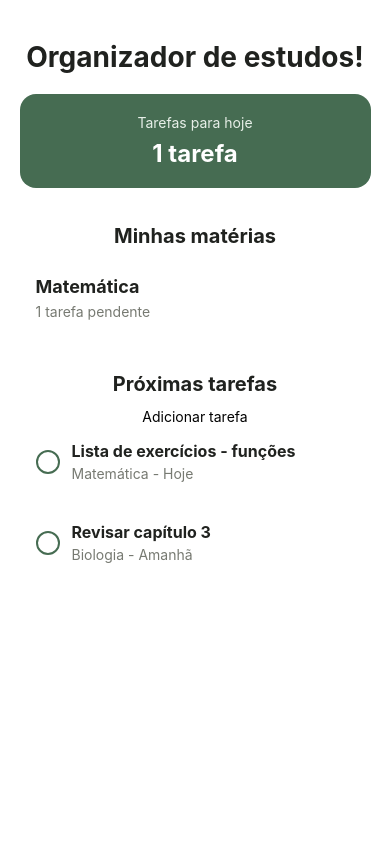
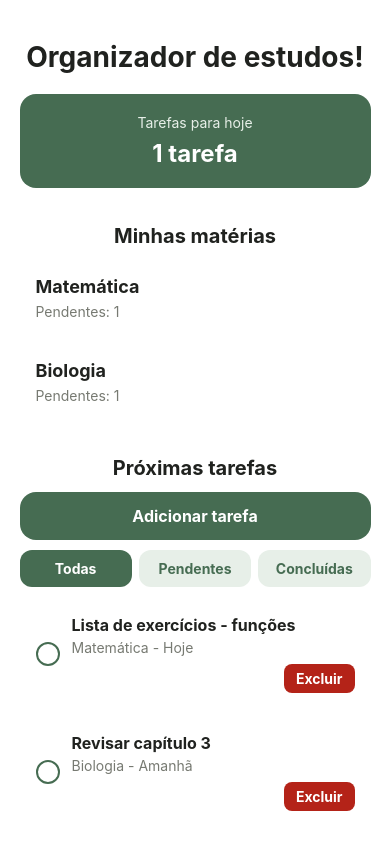
Before and after one commit to LuisAgrizzi/study-planner-organizador-de-estudos-, a React Native app in the folder mobile/: screen / in a window 390 px wide. Built offline with nearby package versions, Linux system fonts and the light colour scheme.

Commit message:
Adiciona filtros e exclusão de tarefas

```diff
--- a/mobile/App.js
+++ b/mobile/App.js
@@ -4,10 +4,10 @@ import { StatusBar } from 'expo-status-bar';
 // Importa a ferramenta para guardar e atualizar informações no app
 import { useState } from 'react';
 
-// Importa ferramentas para criar estilos e elementos visuais
+// Importa componentes da tela, campos de texto e ferramentas de estilo
 import { TextInput, Pressable, ScrollView, StyleSheet, Text, View } from 'react-native';
 
-// Lista de tarefas
+// Tarefas de exemplo exibidas quando o aplicativo é aberto
 const tasks = [
   {
     id: '1',
@@ -33,11 +33,15 @@ export default function App() {
   const [newTaskName, setNewTaskName] = useState('');
   const [newTaskSubject, setNewTaskSubject] = useState('');
   const [newTaskDate, setNewTaskDate] = useState('');
-  // Verifica os campos, adiciona a tarefa à lista e fecha o formulário
+  // Guarda o aviso quando algum campo obrigatório estiver vazio
+  const [formError, setFormError] = useState('');
+  const [taskFilter, setTaskFilter] = useState('all');
+  // Adiciona a tarefa se os campos estiverem preenchidos, limpa e fecha o formulário
   const handleAddTask = () => {
     if (newTaskName && newTaskSubject && newTaskDate) {
+      setFormError('');
       const newTask = {
-        id: (taskList.length + 1).toString(),
+        id: (Date.now().toString()),
         name: newTaskName,
         subject: newTaskSubject,
         date: newTaskDate,
@@ -49,9 +53,26 @@ export default function App() {
       setNewTaskDate('');
       setShowForm(false);
     }
+    else {
+      setFormError('Por favor, preencha todos os campos.');
+    }
   };
+  const handleDeleteTask = (taskId) => {
+    setTaskList((currentTasks) =>
+      currentTasks.filter((task) => task.id !== taskId)
+    );
+  };
+  // Conta as tarefas cuja data foi digitada exatamente como "Hoje"
+  const taskTodayCount = taskList.filter(task => task.date === 'Hoje').length;
+  // Cria uma lista de matérias sem nomes repetidos
+  const subjectList = [...new Set(taskList.map((task) => task.subject))];
+  const filteredTasks = taskList.filter((task) => {
+  if (taskFilter === 'pending') return !task.completed;
+  if (taskFilter === 'completed') return task.completed;
+  return true;
+});
   return (
-    // Caixa principal da tela, usando o estilo "container"
+    // Área rolável que contém o conteúdo da tela
     <ScrollView contentContainerStyle={styles.container}>
 
       {/* Título do aplicativo */}
@@ -61,52 +82,119 @@ export default function App() {
         {/* Explica o que o número representa */}
         <Text style={styles.summaryLabel}>Tarefas para hoje</Text>
         {/* Mostra o número de tarefas */}
-        <Text style={styles.summaryNumber}>1 tarefa</Text>
+        <Text style={styles.summaryNumber}>
+          {taskTodayCount} {taskTodayCount === 1 ? 'tarefa' : 'tarefas'}
+        </Text>
       </View>
 
-      {/* Título da próxima seção da tela */}
+      {/* Título da seção de matérias */}
       <Text style={styles.sectionTitle}>Minhas matérias</Text>
       {/* Caixa para cada matéria */}
-      <View style={styles.subjectCard}>
-        {/* Nome da matéria */}
-        <Text style={styles.subjectName}>Matemática</Text>
-        {/* Resumo das tarefas da matéria */}
-        <Text style={styles.subjectInfo}>1 tarefa pendente</Text>
-      </View>
+      {subjectList.map((subject) => {
+        // Conta as tarefas desta matéria que ainda estão pendentes
+        const pendingCount = taskList.filter(
+          (task) => task.subject === subject && !task.completed
+        ).length;
+
+        return (
+          <View key={subject} style={styles.subjectCard}>
+            <Text style={styles.subjectName}>{subject}</Text>
+            <Text style={styles.subjectInfo}>Pendentes: {pendingCount}</Text>
+          </View>
+        );
+      })}
 
       {/* Título da lista de tarefas */}
       <Text style={styles.sectionTitle}>Próximas tarefas</Text>
 
       {/* Botão para abrir ou fechar o formulário */}
-      <Pressable onPress={() => setShowForm(!showForm)}>
-        <Text>Adicionar tarefa</Text>
+      <Pressable style={styles.formButton} onPress={() => setShowForm(!showForm)}>
+        <Text style={styles.formButtonText}>Adicionar tarefa</Text>
       </Pressable>
-      {/* O campo aparece apenas quando showForm é verdadeiro */}
+      {/* Exibe os três campos quando o formulário está aberto */}
       {showForm && (
         <View>
-          <TextInput
+          <TextInput style={styles.taskInput}
             placeholder="Digite o nome da nova tarefa"
             value={newTaskName}
             onChangeText={setNewTaskName}
           />
-          <TextInput
+          <TextInput style={styles.taskInput}
             placeholder="Matéria"
             value={newTaskSubject}
             onChangeText={setNewTaskSubject}
           />
-          <TextInput
+          <TextInput style={styles.taskInput}
             placeholder="Data"
             value={newTaskDate}
             onChangeText={setNewTaskDate}
           />
-          <Pressable onPress={handleAddTask}>
-            <Text>Salvar tarefa</Text>
+          {formError !== '' && (
+            <Text style={styles.formErrorText}>{formError}</Text>
+          )}
+          {/*Botão para salvar a tarefa*/}
+          <Pressable style={styles.formButton} onPress={handleAddTask}>
+            <Text style={styles.formButtonText}>Salvar tarefa</Text>
           </Pressable>
         </View>
       )}
 
+      {/* Filtros das tarefas */}
+      <View style={styles.filterRow}>
+        <Pressable
+          style={[
+            styles.filterButton,
+            taskFilter === 'all' && styles.filterButtonActive,
+          ]}
+          onPress={() => setTaskFilter('all')}
+        >
+          <Text
+            style={[
+              styles.filterButtonText,
+              taskFilter === 'all' && styles.filterButtonTextActive,
+            ]}
+          >
+            Todas
+          </Text>
+        </Pressable>
+
+        <Pressable
+          style={[
+            styles.filterButton,
+            taskFilter === 'pending' && styles.filterButtonActive,
+          ]}
+          onPress={() => setTaskFilter('pending')}
+        >
+          <Text
+            style={[
+              styles.filterButtonText,
+              taskFilter === 'pending' && styles.filterButtonTextActive,
+            ]}
+          >
+            Pendentes
+          </Text>
+        </Pressable>
+
+        <Pressable
+          style={[
+            styles.filterButton,
+            taskFilter === 'completed' && styles.filterButtonActive,
+          ]}
+          onPress={() => setTaskFilter('completed')}
+        >
+          <Text
+            style={[
+              styles.filterButtonText,
+              taskFilter === 'completed' && styles.filterButtonTextActive,
+            ]}
+          >
+            Concluídas
+          </Text>
+        </Pressable>
+      </View>
+
       {/* Lista de tarefas */}
-      {taskList.map((task) => (
+      {filteredTasks.map((task) => (
         <View key={task.id} style={styles.taskCard}>
           <Pressable
             style={[styles.taskCheck, task.completed && styles.taskCheckCompleted]}
@@ -129,11 +217,17 @@ export default function App() {
             <Text style={styles.taskMeta}>
               {task.subject} - {task.date}
             </Text>
+            <Pressable
+            style={styles.deleteButton}
+            onPress={() => handleDeleteTask(task.id)}
+          >
+            <Text style={styles.deleteButtonText}>Excluir</Text>
+          </Pressable>
           </View>
         </View>
       ))}
 
-      {/* Aparência da barra superior do celular */}
+      {/* Configura a aparência da barra de status do celular */}
       <StatusBar style="auto" />
     </ScrollView>
   );
@@ -175,11 +269,11 @@ const styles = StyleSheet.create({
     marginTop: 28, // espaço acima do título
     marginBottom: 12, //  espaço abaixo do título
   },
-  // Aparência da caixa de cada matéria
+  // Aparência do cartão de cada matéria
   subjectCard: {
     width: '90%', // ocupa 90% da largura disponível
     maxWidth: 520, // limita a largura em telas grandes
-    backgroundColor: '#FFFFFF', // cor de fundo branco
+    backgroundColor: '#FFFFFF', // cor de fundo branca
     borderRadius: 16, // cantos arredondados
     padding: 16, // espaço interno da caixa
     marginBottom: 8, // espaço abaixo da caixa
@@ -190,12 +284,91 @@ const styles = StyleSheet.create({
     fontSize: 18, //tamanho da letra
     fontWeight: '700', //deixa em negrito
   },
-  // Aparência do resumo das matéria
+  // Aparência da contagem de tarefas pendentes da matéria
   subjectInfo: {
     color: '#777A72', // cor do texto
     fontSize: 14, // tamanho da letra
     marginTop: 6, // espaço acima do texto
   },
+  // Aparência do campo de entrada de nova tarefa
+  taskInput: {
+    width: '90%', // ocupa 90% da largura disponível
+    maxWidth: 520, // limita a largura em telas grandes
+    backgroundColor: '#FFFFFF', // cor de fundo branca
+    borderWidth: 1, // espessura da borda
+    borderColor: '#D8DDD8', // cor da borda
+    borderRadius: 16, // cantos arredondados
+    padding: 14, // espaço interno da caixa
+    marginBottom: 10, // espaço abaixo da caixa
+
+  },
+  // Aparência dos botões do formulário
+  formButton: {
+    backgroundColor: '#466C52', // cor de fundo verde
+    width: '90%', // ocupa 90% da largura disponível
+    maxWidth: 520, // limita a largura em telas grandes
+    borderRadius: 16, // cantos arredondados
+    padding: 14, // espaço interno da caixa
+    marginBottom: 10, // espaço abaixo da caixa
+    alignItems: 'center', // centraliza o conteúdo horizontalmente
+  },
+  // Aparência do texto dentro dos botões do formulário
+  formButtonText: {
+    color: '#FFFFFF', // cor do texto
+    fontSize: 16, // tamanho da letra
+    fontWeight: '700', // deixa em negrito
+  },
+  formErrorText: {
+    color: '#FF0000', // cor do texto vermelho para indicar erro
+    fontSize: 14, // tamanho da letra
+    marginBottom: 10, // espaço abaixo do texto de erro
+  },
+  // Organiza os botões de filtro em uma linha
+filterRow: {
+  width: '90%',
+  maxWidth: 520,
+  flexDirection: 'row',
+  justifyContent: 'space-between',
+  marginBottom: 12,
+},
+// Aparência de cada botão de filtro
+filterButton: {
+  width: '32%',
+  padding: 10,
+  borderRadius: 12,
+  backgroundColor: '#E7EFE8',
+  alignItems: 'center',
+},
+// Fundo do filtro selecionado
+filterButtonActive: {
+  backgroundColor: '#466C52',
+},
+// Texto normal dos filtros
+filterButtonText: {
+  color: '#466C52',
+  fontSize: 14,
+  fontWeight: '700',
+},
+// Texto branco do filtro selecionado
+filterButtonTextActive: {
+  color: '#FFFFFF',
+},
+// Aparência do botão de exclusão da tarefa
+deleteButton: {
+  marginTop: 8,
+  backgroundColor: '#B42318', // cor de fundo vermelha
+  alignSelf: 'flex-end', // alinha o botão à direita
+  paddingVertical: 6, // espaço interno vertical
+  paddingHorizontal: 12, // espaço interno horizontal
+  borderRadius: 8, // cantos arredondados
+},
+// Aparência do texto dentro do botão de exclusão
+deleteButtonText: {
+  color: '#FFFFFF', // cor do texto branca
+  fontSize: 14, // tamanho da letra
+  fontWeight: '700', // deixa em negrito
+},
+
   // Aparência da caixa de tarefa
   taskCard: {
     width: '90%', // ocupa 90% da largura disponível
@@ -222,7 +395,7 @@ const styles = StyleSheet.create({
     color: '#777A72',
     textDecorationLine: 'line-through',
   },
-  // Aparência da matéria da tarefa
+  // Aparência do texto com a matéria e a data da tarefa
   taskMeta: {
     color: '#777A72', // cor do texto
     fontSize: 14, // tamanho da letra
@@ -249,9 +422,9 @@ const styles = StyleSheet.create({
     fontSize: 14, // tamanho da letra
     fontWeight: '700', // deixa em negrito
   },
-  // Aparência do contêiner principal
+  // Aparência do conteúdo dentro da tela rolável
   container: {
-    flexGrow: 1, // ocupa toda a tela
+    flexGrow: 1, // preenche a tela e cresce com o conteúdo
     backgroundColor: '#fff', // cor de fundo branca
     paddingTop: 40, //espaço acima do conteúdo
     paddingBottom: 32, // espaço depois do conteúdo
```
